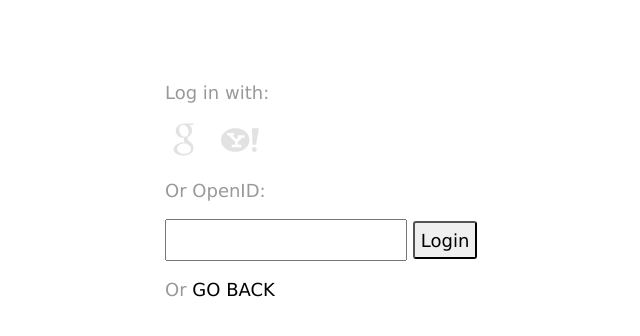
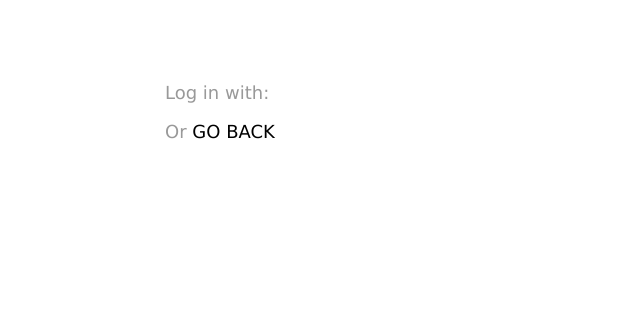
Before and after one commit to ptpt/taoblog, a Flask app: page /login in a window 1280 px wide. Shown: the top 336 px of the page, without its empty margins (199-839 px from the left). Run offline with Flask 2, Linux system fonts and the light colour scheme.

Commit message:
Removed support for OpenID

```diff
--- a/requirements.txt
+++ b/requirements.txt
@@ -2,5 +2,4 @@ SQLAlchemy
 misaka
 pygments
 Flask
-Flask-OpenID
 rauth
--- a/taoblog/templates/session/login.html
+++ b/taoblog/templates/session/login.html
@@ -16,14 +16,6 @@
             {%- endif -%}
             {% endfor %}
             <div class="dialog">
-                <form id="google-openid" method="POST" action="{{ url_for('openid.openid_login') }}">
-                    <input type="hidden" name="next" value="{{ next }}">
-                    <input type="hidden" name="openid" value="https://www.google.com/accounts/o8/id">
-                </form>
-                <form id="yahoo" method="POST" action="{{ url_for('openid.openid_login') }}">
-                    <input type="hidden" name="next" value="{{ next }}">
-                    <input type="hidden" name="openid" value="https://www.yahoo.com">
-                </form>
                 {% if config['FACEBOOK_CONSUMER'] %}
                 <form id="facebook" method="GET" action="{{ url_for('oauth_facebook.login') }}">
                     <input type="hidden" name="next" value="{{ next }}">
@@ -35,8 +27,6 @@
                 {% endif %}
                 <p>Log in with:</p>
                 <ul>
-                    <li><button title="Google" class="icon icon-google" type="submit" form="google-openid"></button></li>
-                    <li><button title="Yahoo" class="icon icon-yahoo" type="submit" form="yahoo"></button></li>
                     {% if config['TWITTER_CONSUMER'] %}
                     <li><button title="Twitter" class="icon icon-twitter" type="submit" form="twitter"></button></li>
                     {% endif %}
@@ -47,12 +37,6 @@
                     <li><button title="Google" class="icon icon-google" type="submit" form="google"></button></li>
                     {% endif %}
                 </ul>
-                <p>Or OpenID:</p>
-                <form method="POST" action="">
-                    <input type="hidden" name="next" value="{{ next }}">
-                    <input type="text" name="openid">
-                    <input type="submit" value="Login">
-                </form>
                 <p>Or <a style="color: black; text-decoration: none;" href="{{ next }}">GO BACK</a></p>
             </div>
         </div>
--- a/taoblog/views/__init__.py
+++ b/taoblog/views/__init__.py
@@ -12,7 +12,6 @@ from .api import BP as bp_api
 from .account import BP as bp_account
 from .admin import BP as bp_admin
 from .session import BP as bp_session
-from .openid import BP as bp_openid
 from .oauth import (FacebookOAuth, GoogleOAuth)
 
 
@@ -22,7 +21,6 @@ def configure_app(app):
     app.register_blueprint(bp_admin, url_prefix='/admin')
     app.register_blueprint(bp_account, url_prefix='/account')
     app.register_blueprint(bp_session)
-    app.register_blueprint(bp_openid)
 
     if 'FACEBOOK_CONSUMER' in app.config:
         app.register_blueprint(FacebookOAuth(app).blueprint)
```
Also changed, not shown: taoblog/views/openid.py (deleted, +0 -52 lines).
